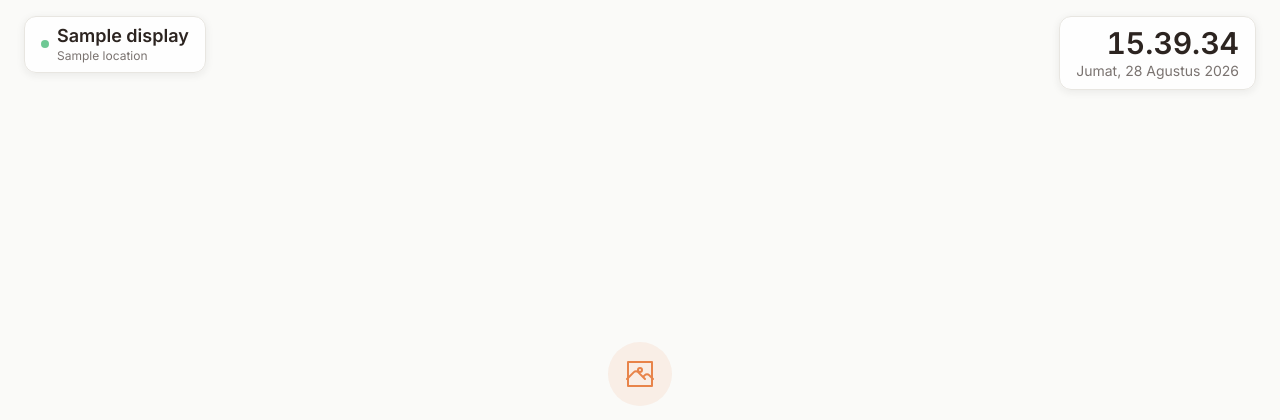
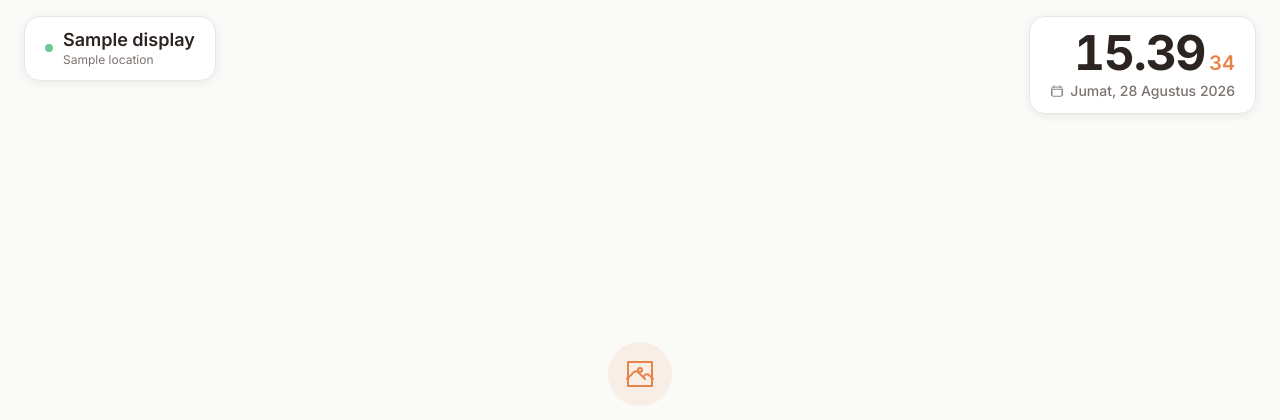
Before and after one commit to sheinafathurr1/digital_signage, a Laravel app: template resources/views/public/display.blade.php in a window 1280 px wide. Shown: the top 420 px of the page. Run offline with Laravel 12, Linux system fonts and the light colour scheme; data comes from the database, SQL or seed files in the repository; the template is opened without the code that fills it: most values are stand-ins (such as "Sample title", 1, 10 or a date in 2020); style sheets or scripts are compiled from the project's sources; some libraries are stand-ins or nearby versions; some web fonts are replaced.

Commit message:
Redesign the public display clock widget
Splits the clock into a large bold HH.MM with the seconds shown
smaller in the primary accent color, adds a calendar icon next to the
date, and harmonizes both corner chips (clock and display name) on
the same rounded-xl/padding treatment so they read as a matched pair
instead of the previous single-line clock.

Co-Authored-By: Claude Sonnet 5 <noreply@anthropic.com>
Claude-Session: https://claude.ai/code/session_01UBBLSJREEXEja1mt3SiBFK

```diff
--- a/resources/views/public/display.blade.php
+++ b/resources/views/public/display.blade.php
@@ -51,13 +51,21 @@
         class="relative w-screen h-screen bg-background"
     >
         <!-- Jam & tanggal -->
-        <div class="absolute top-4 right-6 z-30 text-right bg-surface/90 border border-border rounded-lg shadow-card px-4 py-2">
-            <div class="text-3xl font-semibold tabular-nums text-ink" x-text="clockTime"></div>
-            <div class="text-sm text-muted" x-text="clockDate"></div>
+        <div class="absolute top-4 right-6 z-30 bg-surface/95 border border-border rounded-xl shadow-card px-5 py-3 text-right">
+            <div class="flex items-baseline justify-end gap-1">
+                <span class="text-5xl font-bold tabular-nums tracking-tight text-ink" x-text="clockMain"></span>
+                <span class="text-xl font-semibold tabular-nums text-primary" x-text="clockSeconds"></span>
+            </div>
+            <div class="flex items-center justify-end gap-1.5 mt-1">
+                <svg xmlns="http://www.w3.org/2000/svg" fill="none" viewBox="0 0 24 24" stroke-width="1.5" stroke="currentColor" class="w-3.5 h-3.5 text-muted shrink-0">
+                    <path stroke-linecap="round" stroke-linejoin="round" d="M6.75 3v2.25M17.25 3v2.25M3 18.75V7.5a2.25 2.25 0 0 1 2.25-2.25h13.5A2.25 2.25 0 0 1 21 7.5v11.25m-18 0A2.25 2.25 0 0 0 5.25 21h13.5A2.25 2.25 0 0 0 21 18.75m-18 0v-7.5A2.25 2.25 0 0 1 5.25 9h13.5A2.25 2.25 0 0 1 21 11.25v7.5" />
+                </svg>
+                <span class="text-sm font-medium text-muted" x-text="clockDate"></span>
+            </div>
         </div>
 
-        <div class="absolute top-4 left-6 z-30 flex items-center gap-2 bg-surface/90 border border-border rounded-lg shadow-card px-4 py-2">
-            <span class="w-2 h-2 rounded-full bg-success animate-pulse motion-reduce:animate-none"></span>
+        <div class="absolute top-4 left-6 z-30 flex items-center gap-2.5 bg-surface/95 border border-border rounded-xl shadow-card px-5 py-3">
+            <span class="w-2 h-2 rounded-full bg-success animate-pulse motion-reduce:animate-none shrink-0"></span>
             <div>
                 <div class="text-lg font-semibold text-ink leading-tight">{{ $display->name }}</div>
                 @if ($display->location)
@@ -184,7 +192,8 @@
                 currentIndex: 0,
                 fading: false,
                 loading: true,
-                clockTime: '',
+                clockMain: '',
+                clockSeconds: '',
                 clockDate: '',
                 slideTimer: null,
                 fadeTimer: null,
@@ -213,7 +222,10 @@
 
                 updateClock() {
                     const now = new Date();
-                    this.clockTime = now.toLocaleTimeString('id-ID', { hour: '2-digit', minute: '2-digit', second: '2-digit' });
+                    const time = now.toLocaleTimeString('id-ID', { hour: '2-digit', minute: '2-digit', second: '2-digit' });
+                    const segments = time.split(/[.:]/);
+                    this.clockMain = segments.slice(0, 2).join('.');
+                    this.clockSeconds = segments[2] ?? '00';
                     this.clockDate = now.toLocaleDateString('id-ID', { weekday: 'long', year: 'numeric', month: 'long', day: 'numeric' });
                 },
 
```
